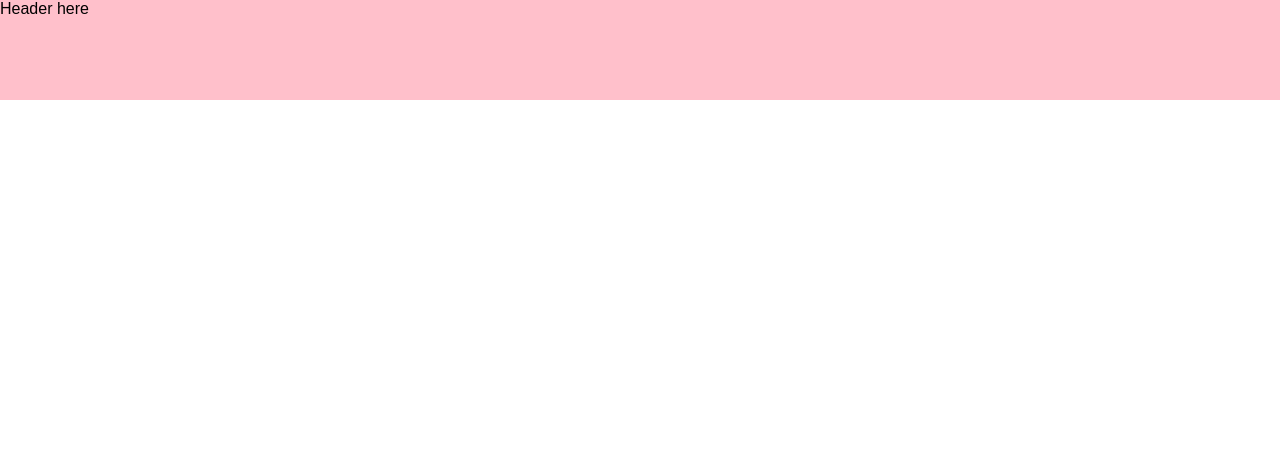
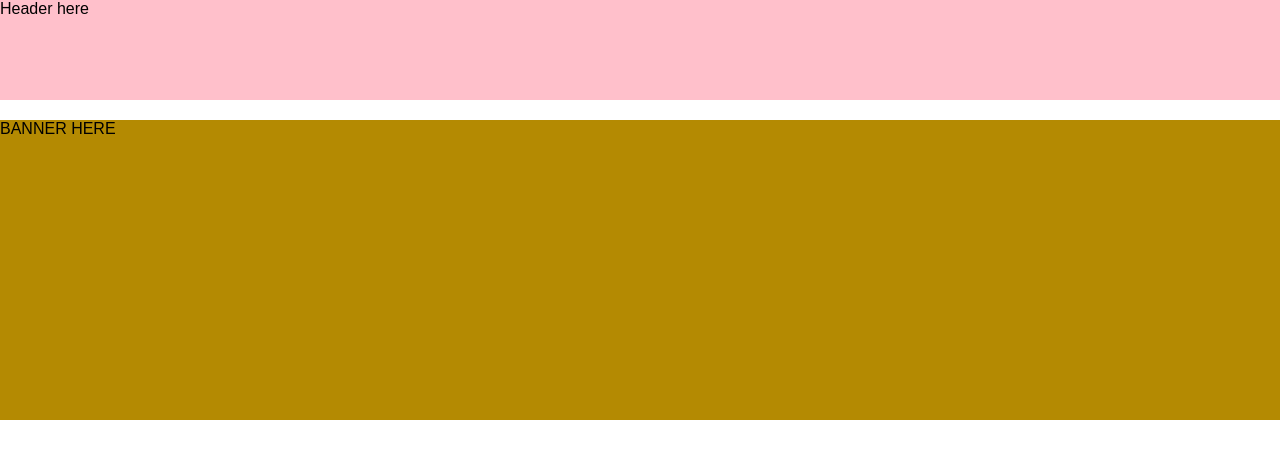
Before and after one commit to Robert-Stefan/htmlcss-struttura-wp, a plain HTML site: page index.html in a window 1280 px wide. Drawn offline with Linux system fonts and the light colour scheme.

Commit message:
add Banner

```diff
--- a/index.html
+++ b/index.html
@@ -8,8 +8,14 @@
     <link rel="stylesheet" href="main.css">
 </head>
 <body>
+    <!-- HEADER -->
     <header>
         Header here
     </header>
+
+    <!-- BANNER -->
+    <div class="banner">
+        BANNER HERE
+    </div>
 </body>
 </html>
--- a/main.css
+++ b/main.css
@@ -1,3 +1,4 @@
+/* GENERAL*/
 * {
     margin: 0;
     padding: 0;
@@ -14,3 +15,9 @@ header {
     margin-bottom: 20px;
     background: pink
 }
+/*BANNER*/
+.banner {
+    height: 300px;
+    margin-bottom: 20px;
+    background: rgb(180, 138, 2);
+}
```
